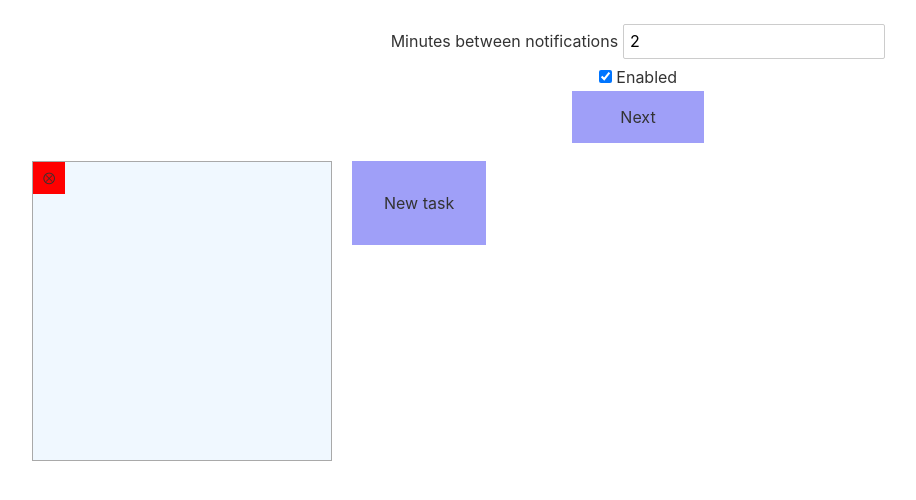
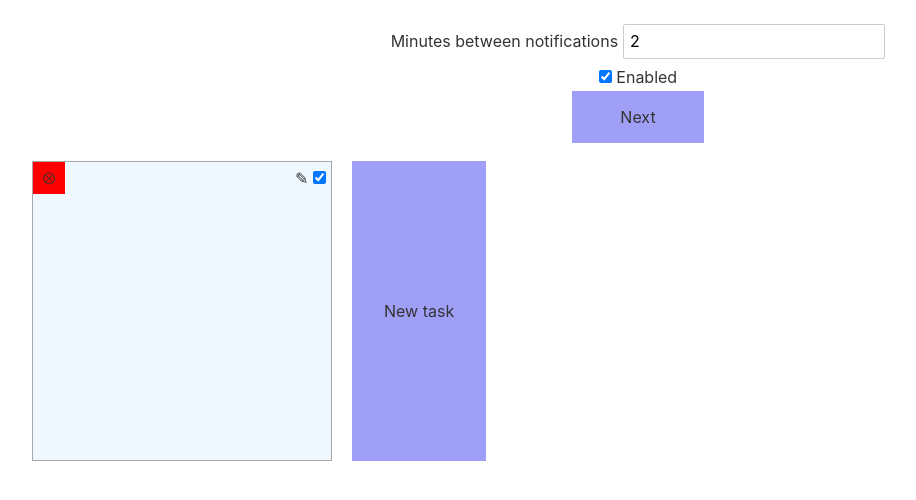
Before and after one commit to Resonious/Multifocus, a Svelte app: page / in a window 1280 px wide. Both pictures are taken after a click on the button "New task". Shown: the top 500 px of the page, without its empty margins (2-918 px from the left). Built offline with nearby package versions, Linux system fonts and the light colour scheme.

Commit message:
Make it editable

```diff
--- a/src/App.svelte
+++ b/src/App.svelte
@@ -32,7 +32,7 @@
 
   // Create a new task
   function createTask() {
-    tasks = [...tasks, { id: nextId++, content: '' }];
+    tasks = [...tasks, { id: nextId++, content: '', editable: true }];
   }
 
   // Select another task
@@ -89,17 +89,25 @@
   <button class='next' on:click={nextTask}>Next</button>
 
   <div class='tasklist'>
-    {#each tasks as {id, content}}
-      <div class='task' class:selected={selectedTaskId === id}>
-        <button class='remove' tabindex={id} data-task={id} on:click={removeTask}>⮾</button>
-        <div class='taskbody' contenteditable=true bind:innerHTML={content}></div>
+    {#each tasks as task}
+      <div class='task' class:selected={selectedTaskId === task.id}>
+        <button class='remove' tabindex={task.id} data-task={task.id} on:click={removeTask}>⮾</button>
+
+        <label class='edit'>
+          ✎
+          <input type='checkbox' tabindex={task.id} data-task={task.id} bind:checked={task.editable} />
+        </label>
+
+        {#if task.editable}
+          <div class='taskbody' contenteditable=true bind:innerHTML={task.content}></div>
+        {:else}
+          <div class='taskbody'>{@html task.content}</div>
+        {/if}
       </div>
     {/each}
 
     <div class='task newtask'>
-      <div class='taskbody'>
-        <button class='new' on:click={createTask}>New task</button>
-      </div>
+      <button class='new' on:click={createTask}>New task</button>
     </div>
   </div>
 </main>
@@ -120,6 +128,10 @@
   }
 
   .task {
+    display: flex;
+    flex-flow: row wrap;
+    justify-content: space-between;
+
     width: var(--boxsize);
     height: var(--boxsize);
     text-align: left;
@@ -141,9 +153,16 @@
 
   .taskbody {
     width: 100%;
-    min-height: calc((var(--boxsize) - var(--buttonsize)) * 0.9);
+    min-height: calc((var(--boxsize) - var(--buttonsize)));
 
     white-space: pre-wrap;
+    padding: 5px;
+  }
+
+  .edit {
+    height: 20px;
+    margin-right: 5px;
+    align-self: center;
   }
 
   .remove {
@@ -153,6 +172,7 @@
     width: var(--buttonsize);
     height: var(--buttonsize);
     padding: 0;
+    margin: 0;
   }
 
   .new {
@@ -160,6 +180,7 @@
     border-radius: 0;
     background-color: #9f9ff8;
     padding: 2em;
+    margin: 0;
   }
 
   .next {
```
